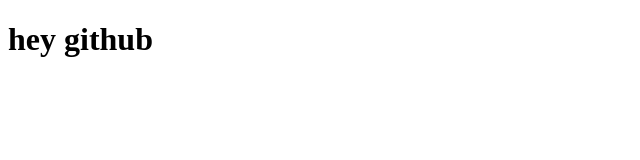
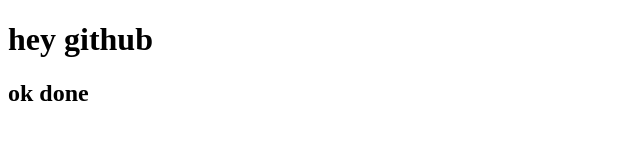
Before and after one commit to knayak73/Github1, a plain HTML site: page index.html in a window 1280 px wide. Shown: the whole page, without its empty margins (0-640 px from the left). Drawn offline with Linux system fonts and the light colour scheme.

Commit message:
hsecond commit

```diff
--- a/index.html
+++ b/index.html
@@ -7,5 +7,6 @@
   </head>
   <body>
     <h1>hey github</h1>
+    <h2>ok done</h2>
   </body>
 </html>
```
